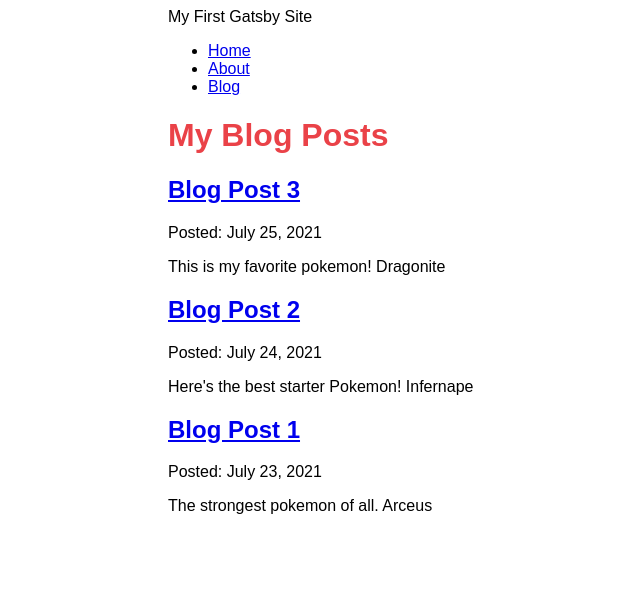
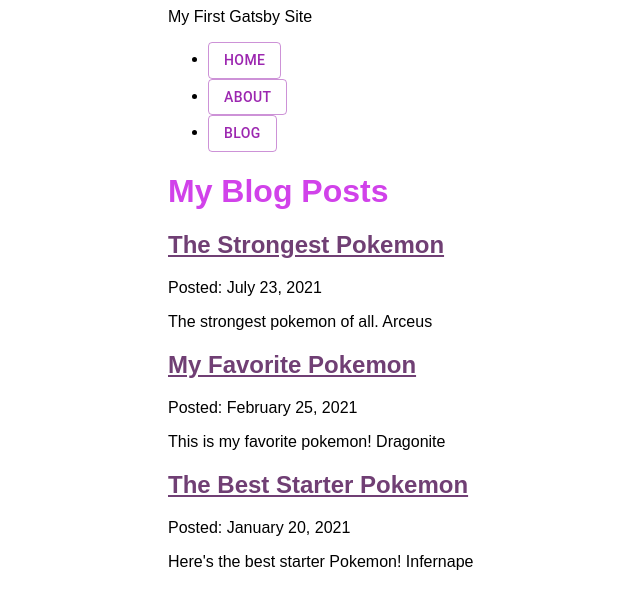
Before and after one commit to JordanUrbaezLu/Gatsby-Tutorial, a Gatsby site: page /blog in a window 1280 px wide. Shown: the whole page, without its empty margins (222-862 px from the left). Built offline with nearby package versions, Linux system fonts and the light colour scheme; Gatsby itself is replaced by a stand-in of ours.

Commit message:
added materialUI buttons

```diff
--- a/blog/BlogPost1/index.mdx
+++ b/blog/BlogPost1/index.mdx
@@ -1,5 +1,5 @@
 ---
-title: "Blog Post 1"
+title: "The Strongest Pokemon"
 date: "2021-07-23"
 slug: "the-strongest-pokemon"
 hero_image: "./Arceus.jpg"
--- a/blog/BlogPost2/index.mdx
+++ b/blog/BlogPost2/index.mdx
@@ -1,6 +1,6 @@
 ---
-title: "Blog Post 2"
-date: "2021-07-24"
+title: "The Best Starter Pokemon"
+date: "2021-01-20"
 slug: "best-starter-pokemon"
 hero_image: "./Infernape.jpeg"
 hero_image_alt: "A grey and white pitbull wading happily in a pool"
--- a/blog/BlogPost3/index.mdx
+++ b/blog/BlogPost3/index.mdx
@@ -1,6 +1,6 @@
 ---
-title: "Blog Post 3"
-date: "2021-07-25"
+title: "My Favorite Pokemon"
+date: "2021-02-25"
 slug: "my-favorite-pokemon"
 hero_image: "./Dragonite.png"
 hero_image_alt: "A grey and white pitbull wading happily in a pool"
--- a/package.json
+++ b/package.json
@@ -15,8 +15,11 @@
     "clean": "gatsby clean"
   },
   "dependencies": {
+    "@emotion/react": "^11.10.0",
+    "@emotion/styled": "^11.10.0",
     "@fontsource/poppins": "^4.5.9",
     "@mdx-js/react": "^2.1.3",
+    "@mui/material": "^5.10.2",
     "gatsby": "^4.21.1",
     "gatsby-plugin-image": "^2.21.0",
     "gatsby-plugin-mdx": "^4.0.0",
--- a/src/components/layout.js
+++ b/src/components/layout.js
@@ -8,6 +8,7 @@ import {
   navLinkText,
   siteTitle
 } from "./layout.module.css";
+import { Button } from "@mui/material";
 
 const Layout = ({ pageTitle, children }) => {
   const data = useStaticQuery(
@@ -29,17 +30,17 @@ const Layout = ({ pageTitle, children }) => {
         <ul className={navLinks}>
           <li className={navLinkItem}>
             <Link to="/" className={navLinkText}>
-              Home
+              <Button color="secondary" variant="outlined">Home</Button>
             </Link>
           </li>
           <li className={navLinkItem}>
             <Link to="/about" className={navLinkText}>
-              About
+            <Button color="secondary" variant="outlined">About</Button>
             </Link>
           </li>
           <li className={navLinkItem}>
             <Link to="/blog" className={navLinkText}>
-              Blog
+            <Button color="secondary" variant="outlined">Blog</Button>
             </Link>
           </li>
         </ul>
--- a/src/components/layout.module.css
+++ b/src/components/layout.module.css
@@ -8,7 +8,7 @@
 }
 
 .heading {
-  color: rgb(234, 66, 72);
+  color: rgb(209, 66, 234);
 }
 
 .nav-links {
@@ -20,13 +20,12 @@
   padding-right: 2rem;
 }
 .nav-link-text {
-  color: black;
+  text-decoration: none;
 }
 
 .site-title {
   font-size: 3rem;
-  color: gray;
+  color: #9c27b0;
   font-weight: 700;
   margin: 3rem 0;
-  text-shadow: #474747 3px 5px 2px;
 }
--- a/src/pages/blog/index.js
+++ b/src/pages/blog/index.js
@@ -1,5 +1,6 @@
 import * as React from 'react'
 import { Link, graphql } from 'gatsby'
+import { blogNav } from "./index.module.css"
 import Layout from '../../components/layout'
 import Seo from '../../components/seo'
 
@@ -10,7 +11,7 @@ const BlogPage = ({ data }) => {
         data.allMdx.nodes.map(node => (
           <article key={node.id}>
             <h2>
-              <Link to={`/blog/${node.frontmatter.slug}`}>
+              <Link to={`/blog/${node.frontmatter.slug}`} className={blogNav}>
                 {node.frontmatter.title}
               </Link>
             </h2>
--- /dev/null
+++ b/src/pages/blog/index.module.css
@@ -0,0 +1,7 @@
+.blogNav {
+    color: rgb(112, 63, 116)
+}
+
+.blogNav:hover {
+    color: blueviolet;
+}
```
Also changed, not shown: 1 other file.
